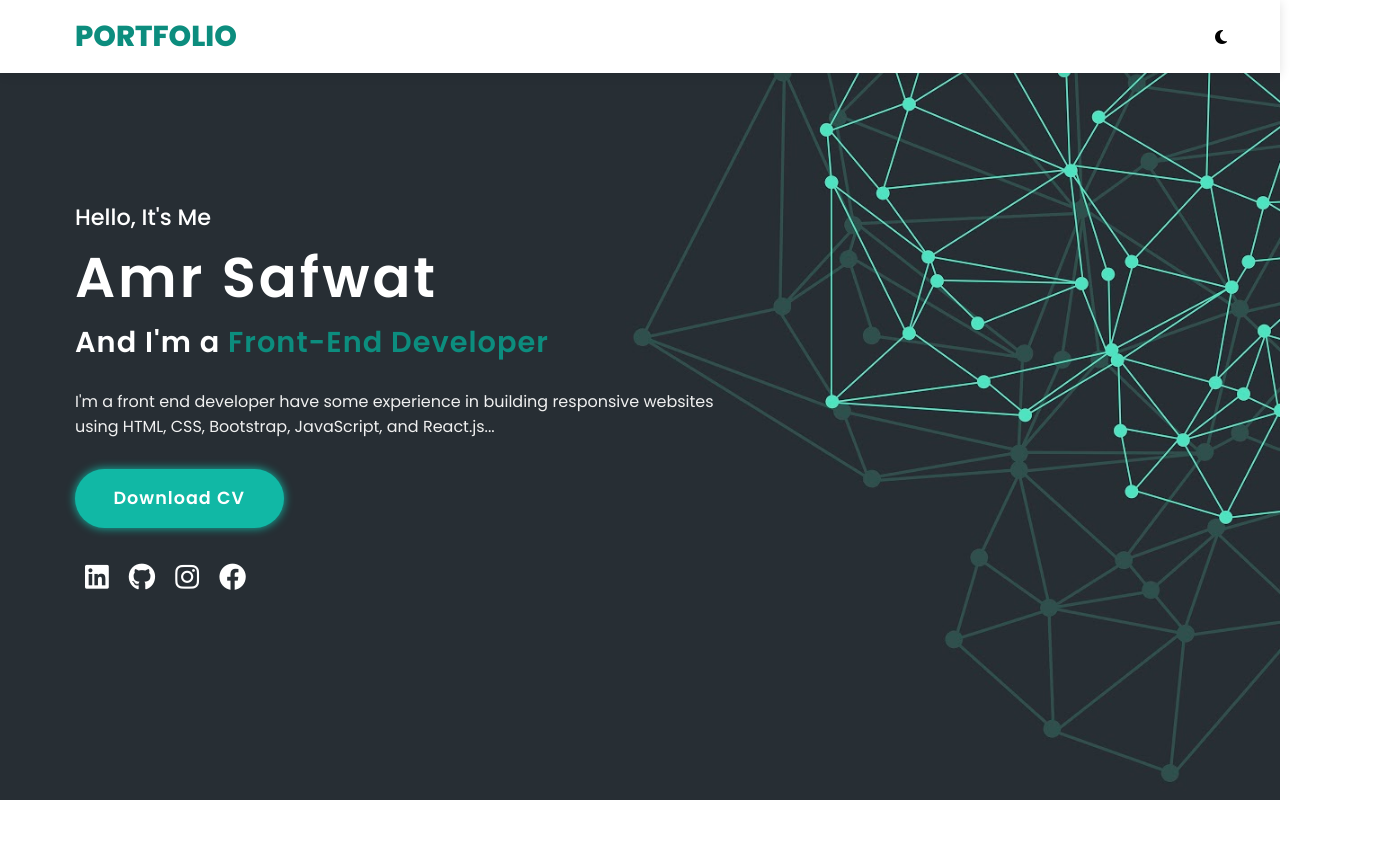
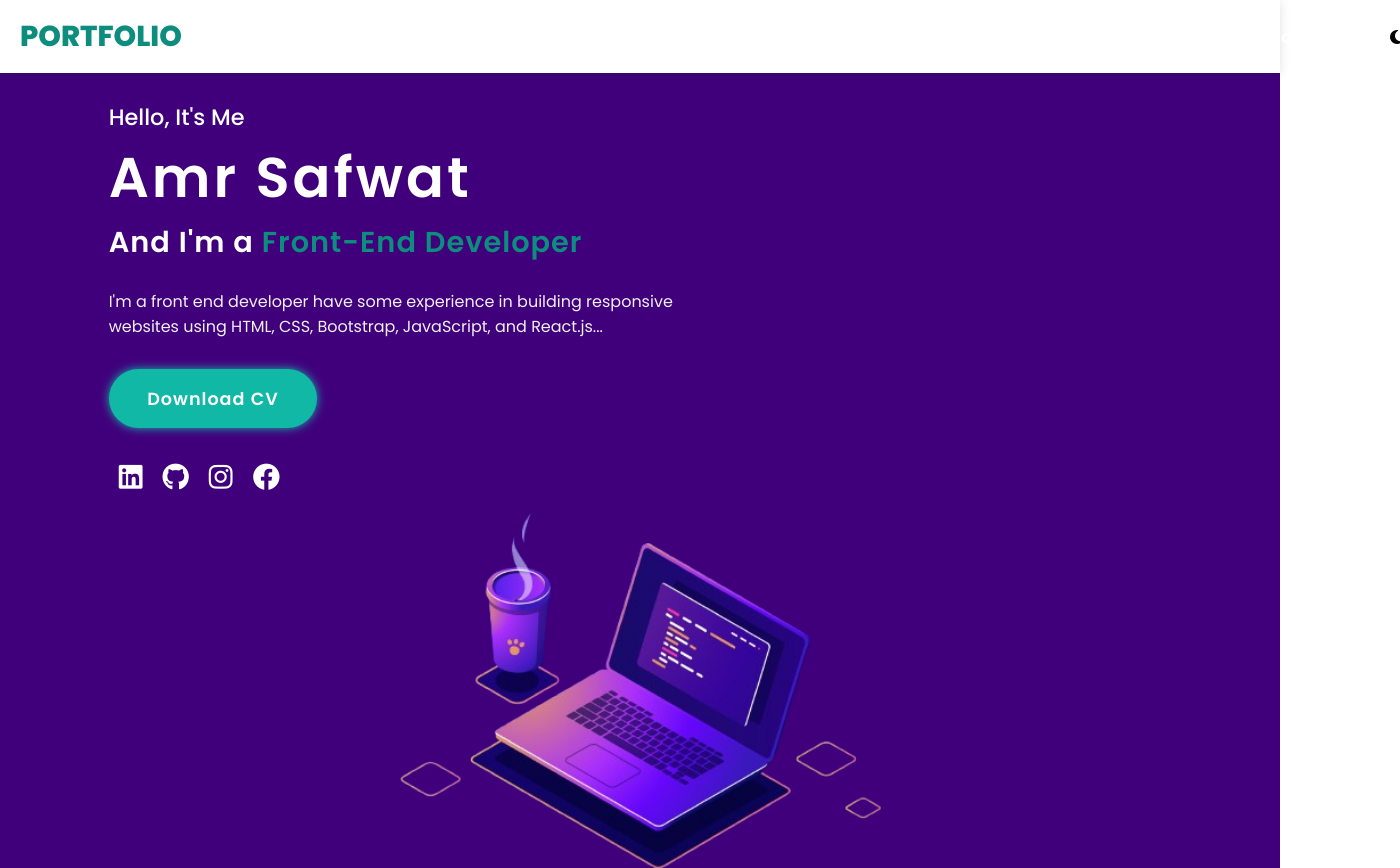
Before and after one commit to Amr-Safwat/Portfolio-Website, a React (Vite) app: page / in a window 1280 px wide. Shown: the top 868 px of the page, 1400 px wide, since content can reach past the window. Built offline with nearby package versions, Linux system fonts and the light colour scheme.

Commit message:
add some edits on landing

```diff
--- a/src/components/2-landing/landing.css
+++ b/src/components/2-landing/landing.css
@@ -3,7 +3,8 @@
   min-height: 100vh;
   display: flex;
   align-items: center;
-  background-image: url(../../assets/images/background.jpg);
+  /* background-image: url(../../assets/images/background.jpg); */
+  background-color: rgb(64, 0, 124);
   background-repeat: no-repeat;
   background-size: cover;
   position: relative;
@@ -13,6 +14,9 @@
 }
 .landing .container {
   position: relative;
+  display: flex;
+  justify-content: space-between;
+  align-items: center;
 }
 .landing .container .hello {
   color: white;
@@ -73,3 +77,22 @@
   padding: 10px;
   transition: 0.1s;
 }
+
+.landing .container .right-section img {
+  width: 630px;
+}
+
+@media (max-width: 1370px) {
+	.landing .container .right-section img {
+		width: 500px;
+	}
+  	.landing .container {
+		flex-direction: column;
+	}
+}
+
+@media (max-width: 760px) {
+  .landing .container .right-section img {
+		display: none;
+	}
+}
--- a/src/components/2-landing/landing.jsx
+++ b/src/components/2-landing/landing.jsx
@@ -1,10 +1,12 @@
 import "./landing.css";
+import imageProg from '../../assets/image-programming.png';
 
 export default function Landing() {
   return (
     <>
       <div className="landing">
         <div className="container">
+          <div className="left-section">
             <div className="hello">Hello, It's Me</div>
             <div className="name">Amr Safwat</div>
             <div className="jop">
@@ -15,7 +17,9 @@ export default function Landing() {
               responsive websites using HTML, CSS, Bootstrap, JavaScript, and
               React.js...
             </p>
-          <a href="../../assets/Amr-Safwat-CV.pdf" className="btn" download>Download CV</a>
+            <a href="../../assets/Amr-Safwat-CV.pdf" className="btn" download>
+              Download CV
+            </a>
             <div className="icons">
               <a href="#" className="icon">
                 <i class="fab fa-linkedin"></i>
@@ -29,6 +33,10 @@ export default function Landing() {
               <a href="#" className="icon">
                 <i class="fab fa-facebook"></i>
               </a>
+            </div>{' '}
+          </div>
+          <div className="right-section">
+            <img src={imageProg} alt="" />
           </div>
         </div>
       </div>
--- a/src/index.css
+++ b/src/index.css
@@ -51,7 +51,7 @@ body {
 
 @media (min-width: 1200px) {
 	.container {
-		width: 1170px;
+		width: 1400px;
 	}
 }
 /* width */
```
Also changed, not shown: src/assets/image-programming.png (added). Lines whose indentation alone changed are shown as unchanged.
